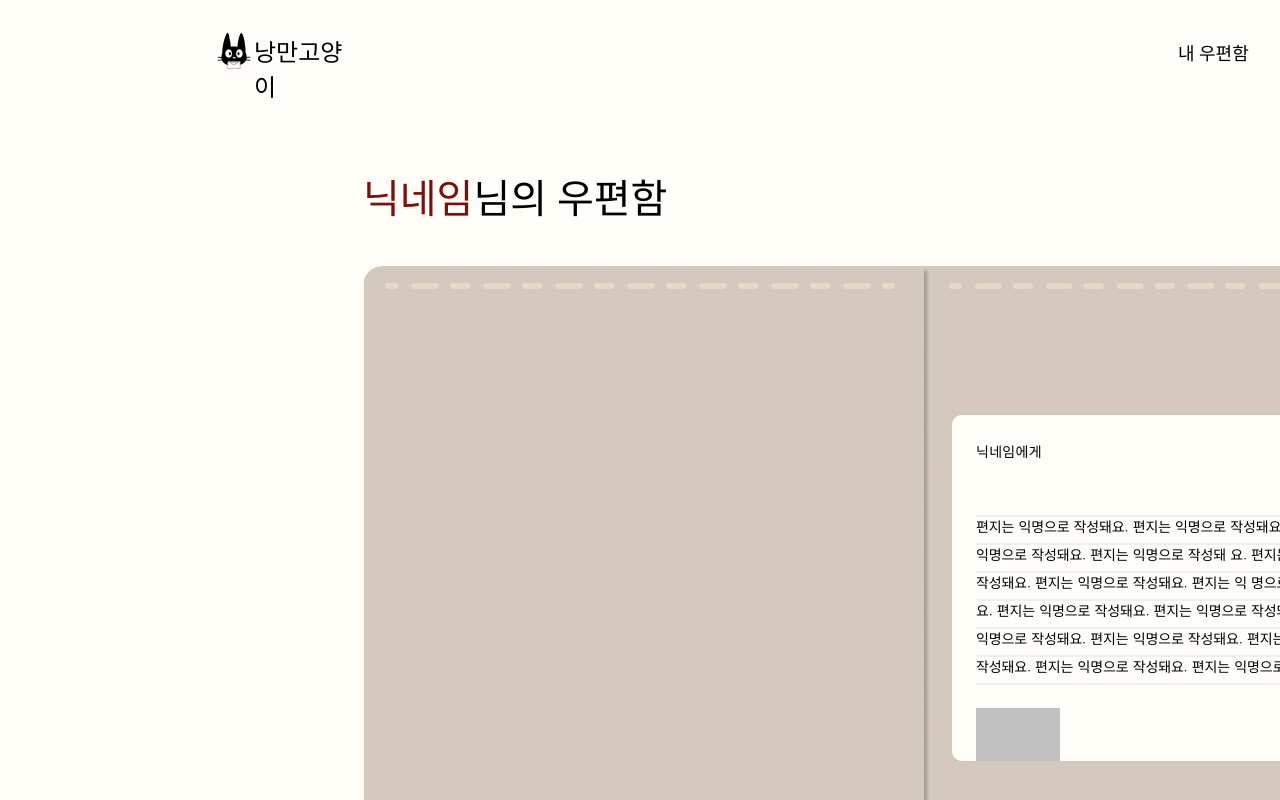
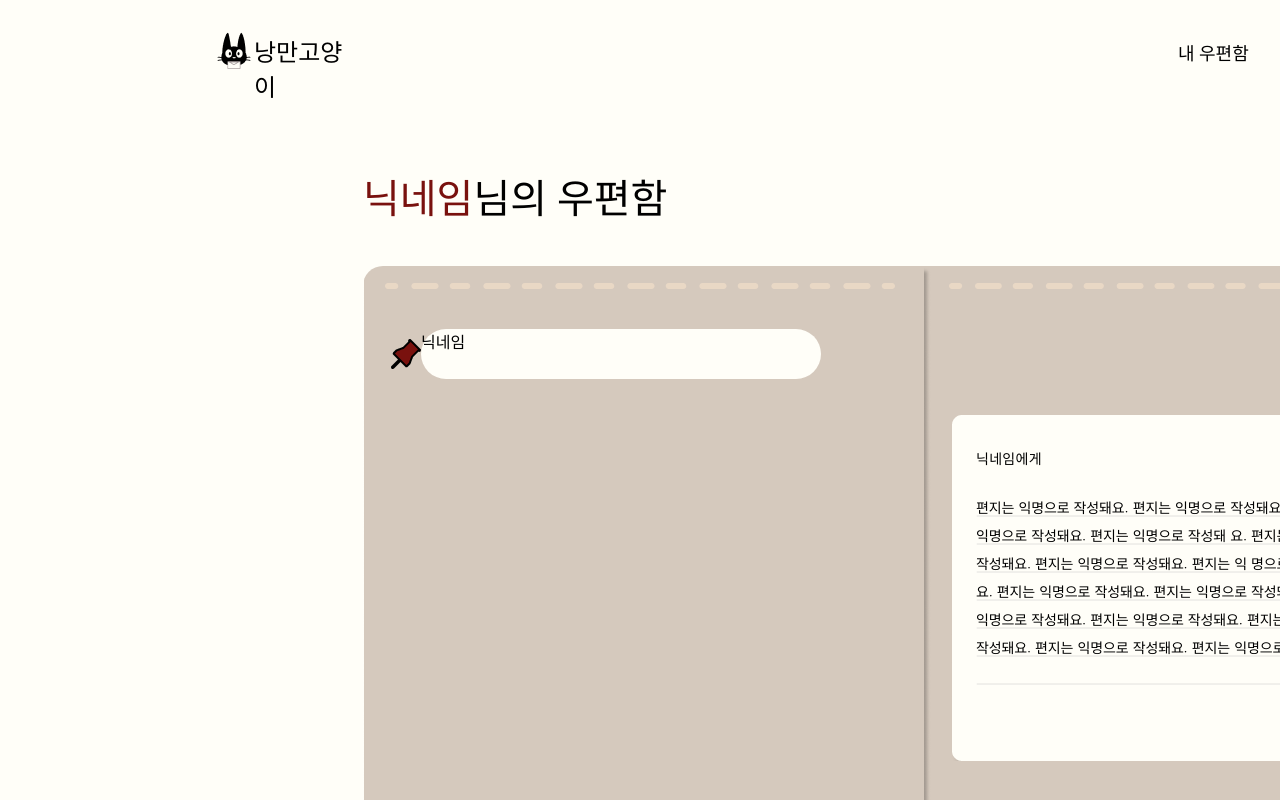
Before and after one commit to a-romantic-cat/Front-end, a React (Create React App) app in the folder front-end/: page /Check1 in a window 1280 px wide. Shown: the top 800 px of the page. Built offline with nearby package versions, Linux system fonts and the light colour scheme; a web font is replaced by a local one.

Commit message:
docs: 내우편함 확인하기

```diff
--- a/front-end/src/components/MyLetterbox/Check1.jsx
+++ b/front-end/src/components/MyLetterbox/Check1.jsx
@@ -67,9 +67,42 @@ const XButton = styled.div`
 `;
 
 const LeftContainer = styled.div`
-  width: 505px;
-  height: 689px;
-  margin: 43px 32px 0 23px;
+  width: 560px;
+  height: 1080px;
+  margin: 63px 0 0 0;
+  display: inline-flex; //컨테이너랑 스크롤바 가로배치
+`;
+
+//핀이랑 닉네임 하얀창 컨테이너
+const PinAndUserContainer = styled.div`
+  width: 444px;
+  height: 50px;
+  margin: 0 88px 0 28px;
+  display: inline-flex; // 핀이랑 닉네임 가로배치
+`;
+
+const Pin = styled.div`
+  background-image: url("/images/핀.png");
+  width: 30px;
+  height: 30px;
+  margin: 10px 0 0 0;
+`;
+
+const WrapUserNickname = styled.div`
+  display: flex;
+  width: 400px;
+  height: 50px;
+  margin: 0 0 0 0 14px; //안 됨
+  align-items: flex-start;
+  gap: 12px;
+  border-radius: 45px;
+  background: var(--Background-Ivory, #FFFEF8);
+`;
+
+const UserNickname = styled.div`
+`;
+
+const ScrollBar = styled.div`
 `;
 
 const RightContainer = styled.div`
@@ -88,9 +121,8 @@ const WhiteLetterContainer = styled.div`
 
 const ContentContainer = styled.div`
   width: 528px;
-  //height: 288px; ???
-  height: 295px; //???
-  margin: 23px 25px 28px 25px; // 탑 에러나서 부모에 오토처리
+  height: 288px;
+  margin: 30px 25px 28px 25px; // 탑 에러나서 부모에 오토처리
 `;
 
 //답장하기 버튼
@@ -143,21 +175,24 @@ const To = styled.div`
 `;
 
 const WrapStamp = styled.div`
-  //display: inline-flex;
-  float: right;
+  /*display: inline-flex;*/
+  //float: right;
 `;
 
 const Content = styled.div`
+  //background-color: #000;
   width: 528px;
   height: 196px;
   color: #000;
-  margin-top: 50px; //???
+  margin-top: 24px;
   font-family: Gowun Dodum;
   font-size: 14px;
   font-style: normal;
   font-weight: 400;
   line-height: 200%; /* 28px */
   letter-spacing: -0.14px;
+  word-break: break-all;
+  //float: right;
 `;
 
 const Stamp = styled.div`
@@ -167,7 +202,7 @@ const Stamp = styled.div`
   flex-direction: column;
   align-items: center;
   background: #C0C0C0;
-  //position: absolute; //우표가 내용위로 겹치게
+  position: absolute; //우표가 내용위로 겹치게
   right: 53px;
   top: 179px;
 `;
@@ -223,6 +258,17 @@ const Check1 = () => {
       <WrapLetterContainer>
         <LetterContainer >
           <LeftContainer>
+            <PinAndUserContainer>
+              <Pin>
+              </Pin>
+              <WrapUserNickname>
+                <UserNickname>
+                  닉네임
+                </UserNickname>
+              </WrapUserNickname>
+            </PinAndUserContainer>
+            <ScrollBar>
+            </ScrollBar>
           </LeftContainer>
 
           <RightContainer>
```
Also changed, not shown: front-end/public/images/핀.png (added).
